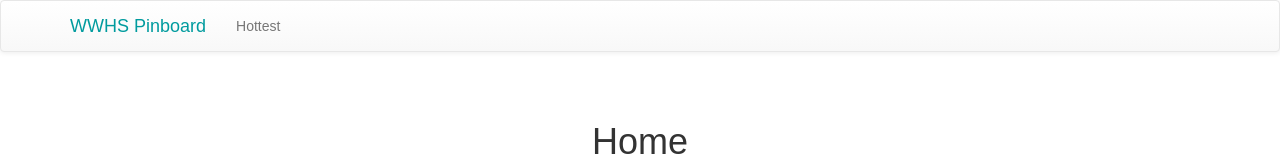
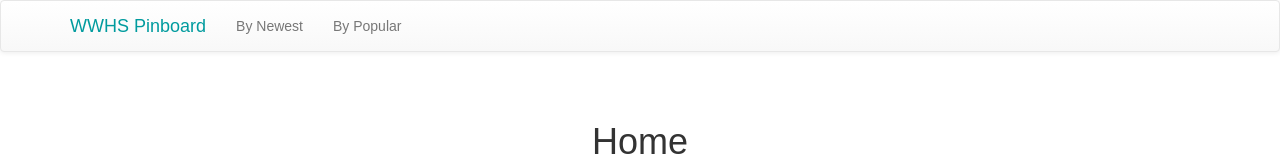
Before and after one commit to c-hering/wwhs_pinboard, a React (Create React App) app in the folder client/: page / in a window 1280 px wide. Shown: the top 160 px of the page. Built offline with nearby package versions, Linux system fonts and the light colour scheme.

Commit message:
changed nav

```diff
--- a/client/src/components/Navigation.js
+++ b/client/src/components/Navigation.js
@@ -12,8 +12,11 @@ export default class Navigation extends Component {
           </Navbar.Brand>
         </Navbar.Header>
         <Nav>
-          <NavItem eventKey={1} href="/hottest">
-            Hottest
+          <NavItem eventKey={1} href="/">
+	   By Newest
+	  </NavItem>
+	  <NavItem eventKey={1} href="/hottest">
+            By Popular
           </NavItem>
         </Nav>
       </Navbar>
```
